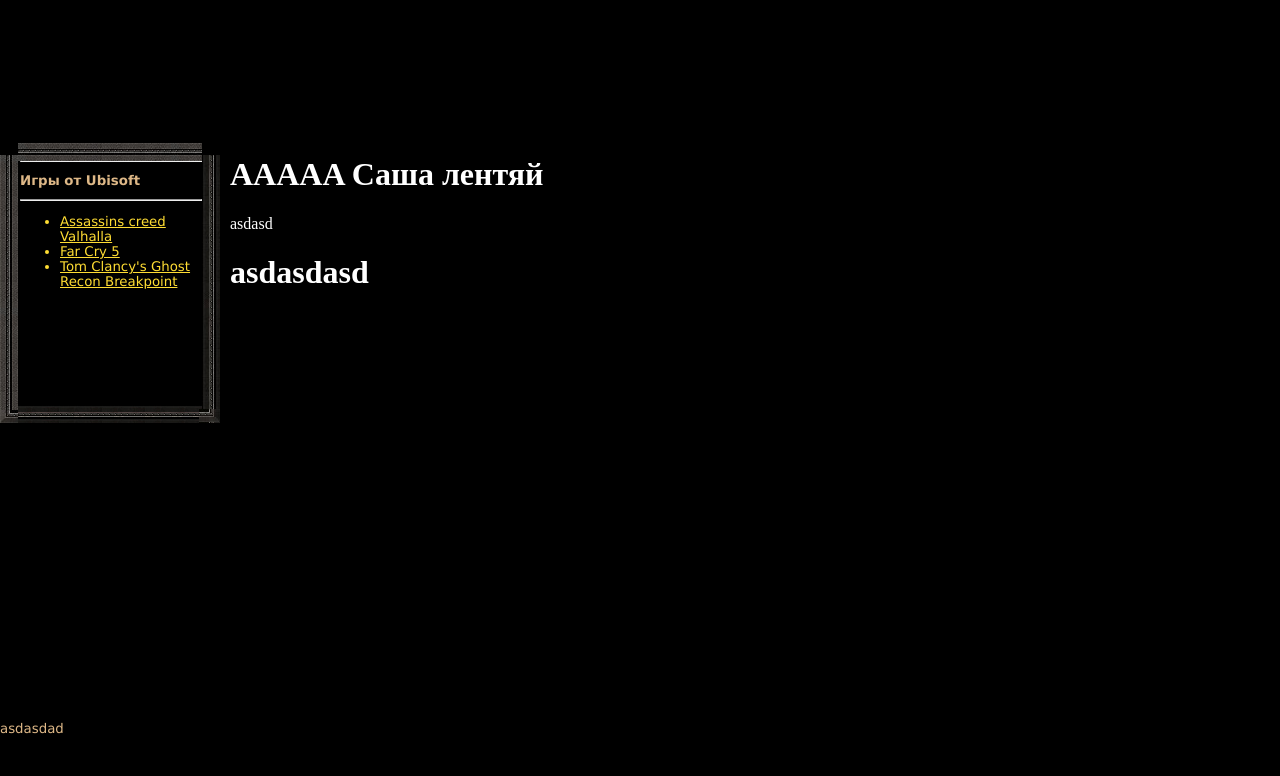
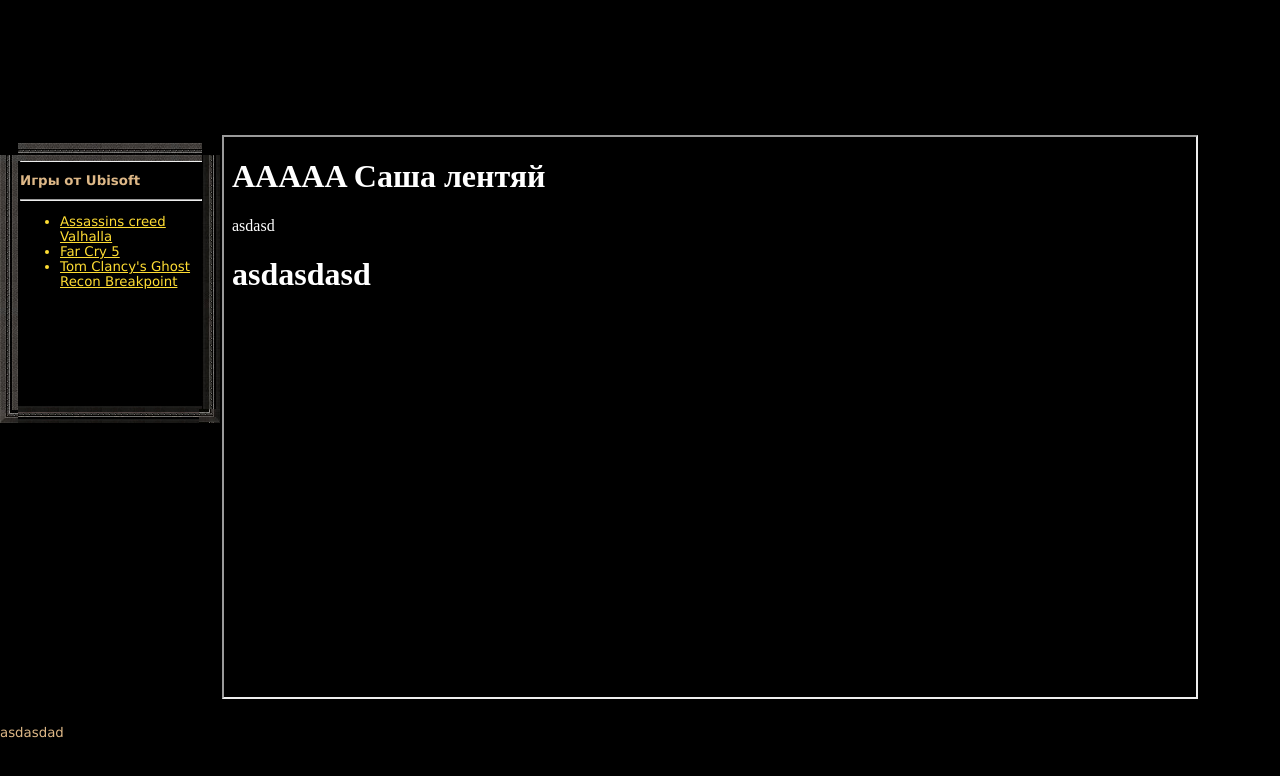
Before and after one commit to fedorenk0/warcraft, a plain HTML site: page index.html in a window 1280 px wide. Drawn offline with Linux system fonts and the light colour scheme.

Commit message:
fixed some words

```diff
--- a/index.html
+++ b/index.html
@@ -34,7 +34,7 @@
                     <li>
                         <a href="./src/pages/tom-clancys-ghost-recon-breakpoint.html" target="main_content_frame">Tom Clancy's Ghost Recon Breakpoint</a>
                     </li>
-                    </ul>
+                </ul>
             </div>
             <div class="right_palka"></div>
             <div class="injection_down_left"></div>
@@ -46,8 +46,6 @@
                     name="main_content_frame"
                     class="main_frame"
                     src="./src/pages/assasin.html"
-                    scrolling="yes"
-                    frameborder="0"
                 >
                 </iframe>
             </div>
```
